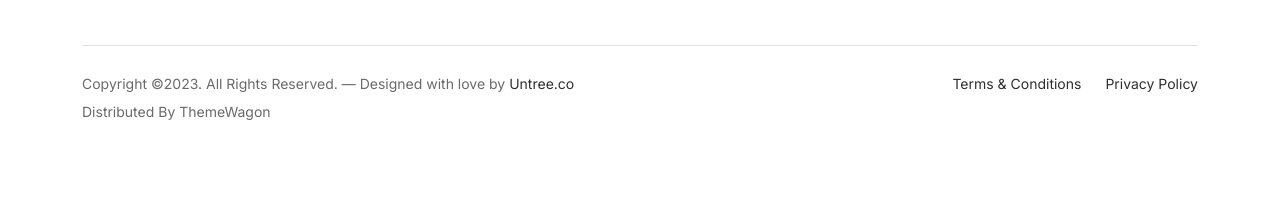
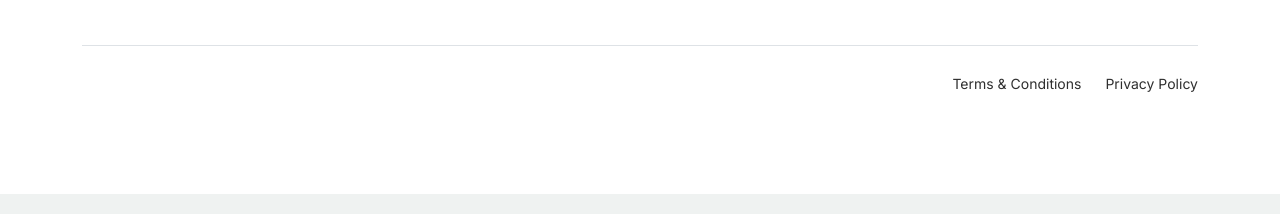
Before and after one commit to adamrahmaan17/furni, a plain HTML site: page about.html in a window 1280 px wide. Shown: the part 3454-3668 px from the top of the page. Drawn offline with Linux system fonts and the light colour scheme.

Commit message:
Update about.html

```diff
--- a/about.html
+++ b/about.html
@@ -401,7 +401,7 @@
 				<div class="border-top copyright">
 					<div class="row pt-4">
 						<div class="col-lg-6">
-							<p class="mb-2 text-center text-lg-start">Copyright &copy;<script>document.write(new Date().getFullYear());</script>. All Rights Reserved. &mdash; Designed with love by <a href="https://untree.co">Untree.co</a> Distributed By <a hreff="https://themewagon.com">ThemeWagon</a>  <!-- License information: https://untree.co/license/ -->
+
             </p>
 						</div>
 
```
